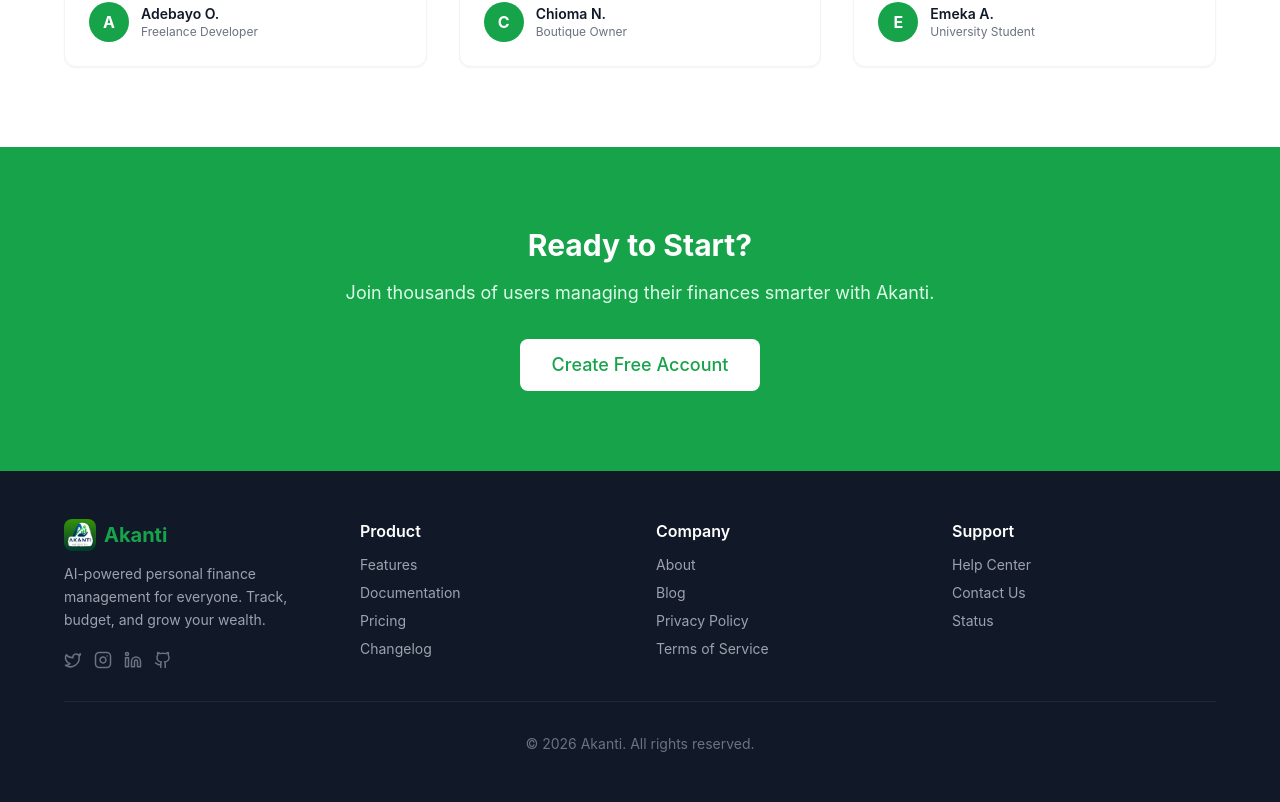
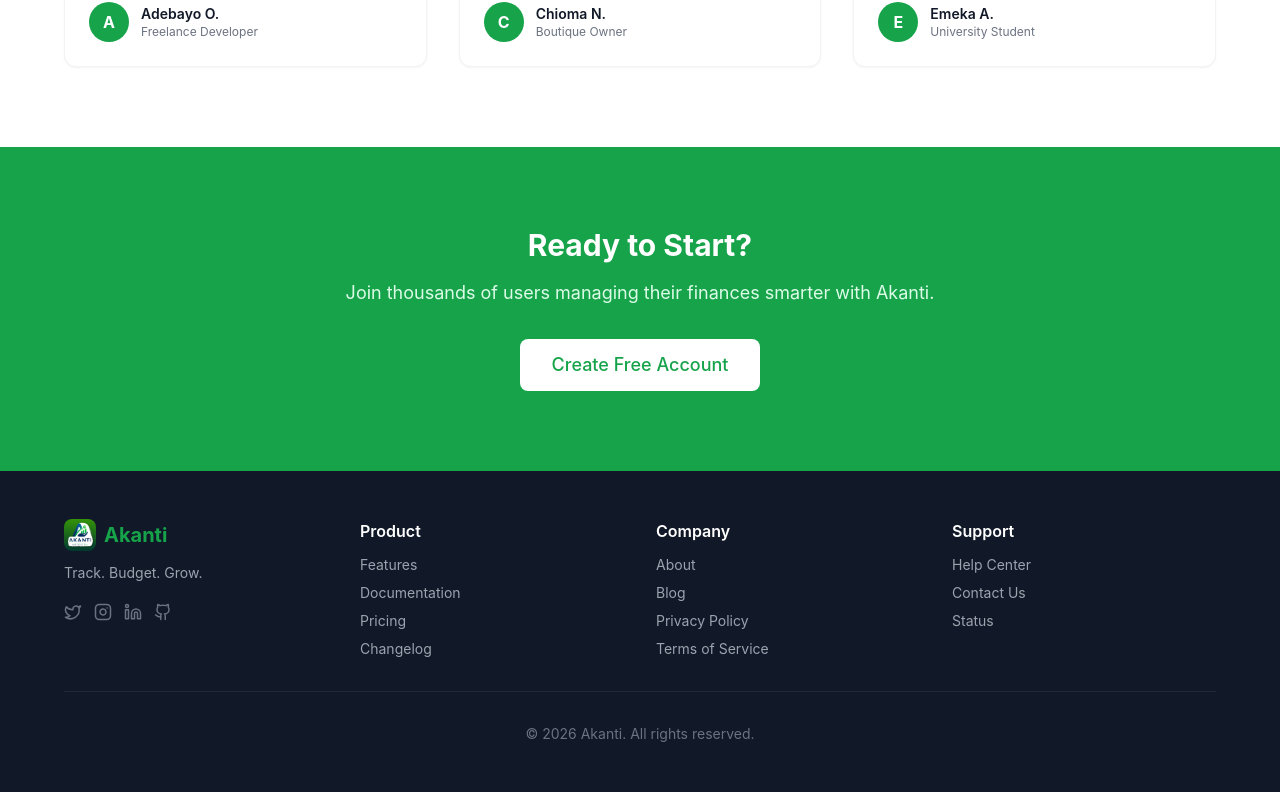
Before and after one commit to PsalamDev/Akanti-Frontend, a React (Vite) app: page / in a window 1280 px wide. Shown: the part 3695-4497 px from the top of the page. Built offline with nearby package versions, Linux system fonts and the light colour scheme; no server answers.

Commit message:
fix: footer tagline changed to 'Track. Budget. Grow.'

```diff
--- a/src/pages/Landing.jsx
+++ b/src/pages/Landing.jsx
@@ -344,7 +344,7 @@
               <img src="/akanti-logo.jpeg" alt="Akanti" className="h-8 w-8 rounded-lg object-cover" />
               <span className="text-xl font-bold text-green-600 dark:text-green-400">Akanti</span>
             </div>
-            <p className="text-gray-400 text-sm leading-relaxed">AI-powered personal finance management for everyone. Track, budget, and grow your wealth.</p>
+            <p className="text-gray-400 text-sm">Track. Budget. Grow.</p>
             <div className="flex items-center gap-3 pt-2">
               <a href="https://twitter.com" target="_blank" rel="noopener noreferrer" className="text-gray-500 hover:text-green-500 transition-colors"><Twitter size={18} /></a>
               <a href="https://instagram.com" target="_blank" rel="noopener noreferrer" className="text-gray-500 hover:text-green-500 transition-colors"><Instagram size={18} /></a>
```
